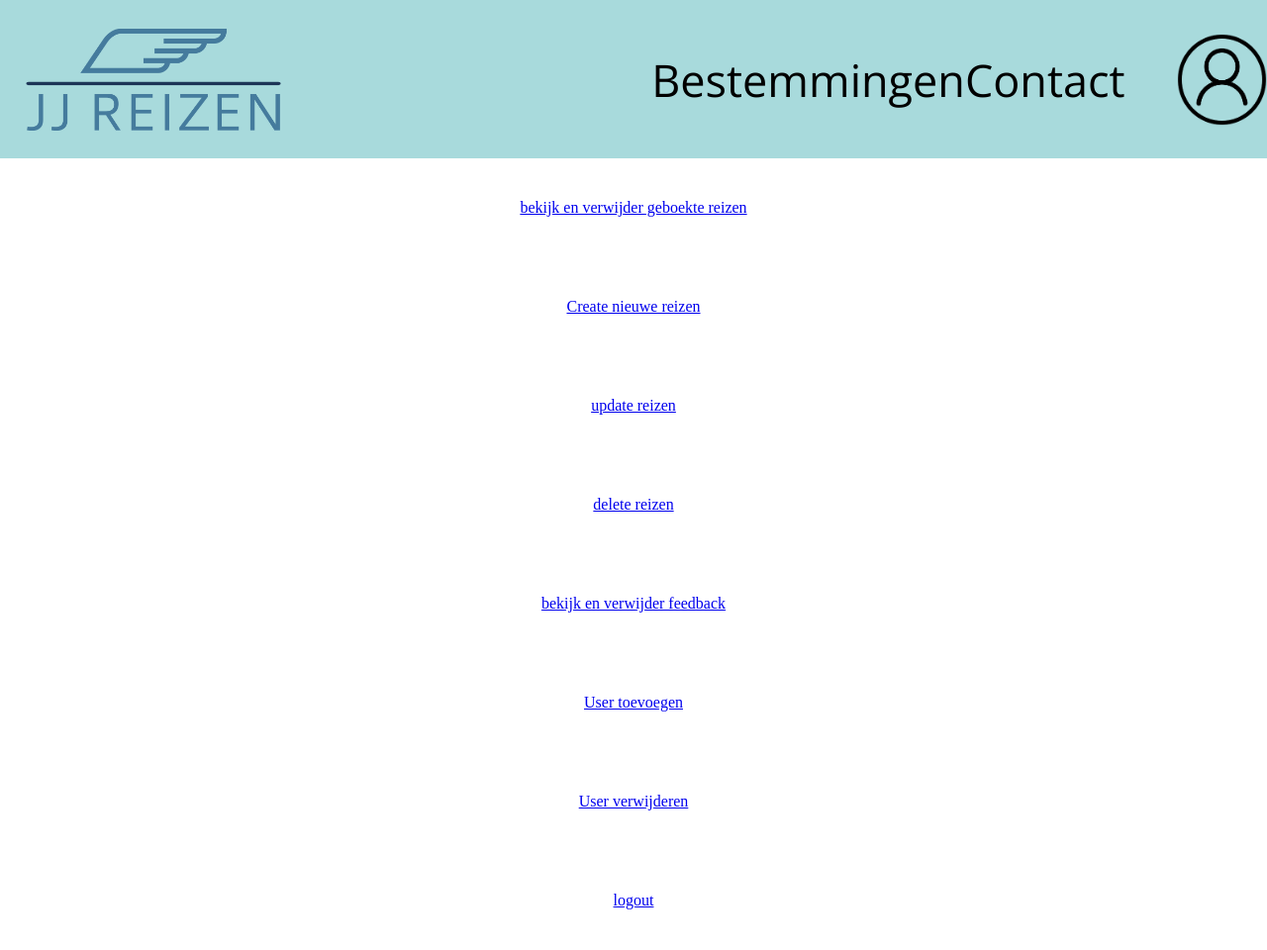
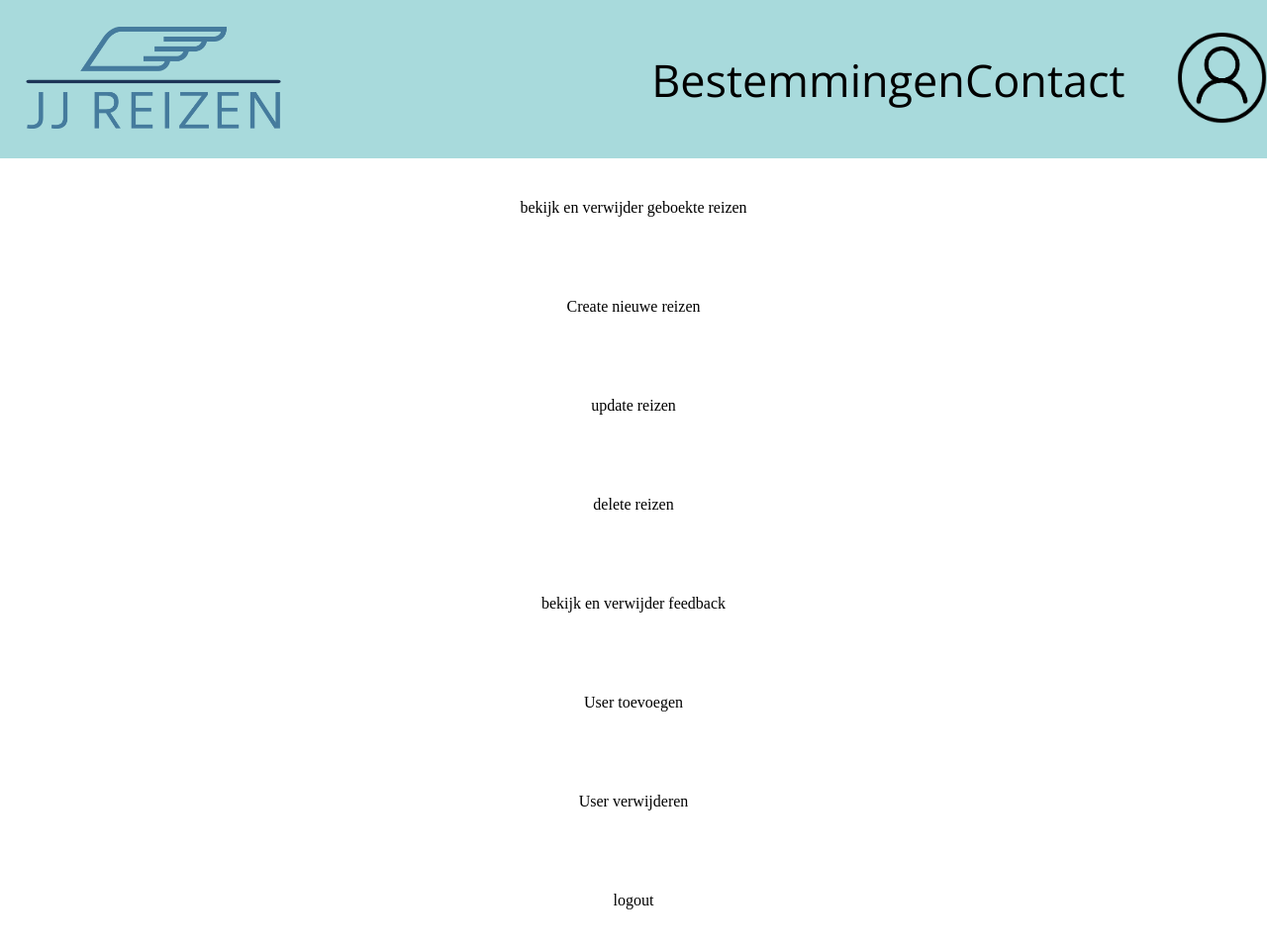
Before and after one commit to ineedausernamehelp/JJ-Reizen, a PHP site: page /adminPanel.php in a window 1280 px wide. Shown: the whole page at 99% size. Run offline with PHP 8.4, Linux system fonts and the light colour scheme; a user stored in the database is signed in.

Commit message:
links er in gezet

```diff
--- a/comp/footer.php
+++ b/comp/footer.php
@@ -12,7 +12,7 @@
                     <p class="footer-tekst">JJ-reizenCS@JJ-reizen.com</p>
                 </section>
                 <section class="klein-footer-block">
-                    <a href="policy" class="footer-tekst" id="policy" >our policies</a>
+                    <a href="polecy.php" class="footer-tekst" id="policy" >our policies</a>
                 </section>
                 <section class="klein-footer-block">
                     <img class="klein-footer-img-block" src="img/tele-logo.png" alt="">
--- a/comp/header.php
+++ b/comp/header.php
@@ -15,12 +15,12 @@
 
 <header>
     <nav>
-   <div class="image-logo" > <img src="img/logo.png" alt="logo" width="258" height="103" /></div>
+    <div class="image-logo" > <a href="index.php"><img src="img/logo.png" alt="logo" width="258" height="103" /></a></div>
    <div class="stijlblock"></div>
-   <div class="bestemmingen"><p> Bestemmingen</p> </div>
-   <div class="Contact"><p> Contact</p></div>
+   <div class="bestemmingen"><a href="Bestemmingen.php"><p> Bestemmingen</p></a> </div>
+   <div class="Contact"><a href="contact.php"><p> Contact</p></div>
 
-   <div class="image-inlog"><img src="img/personge.png" alt="logo" width="91" height="93" /></div>
+   <div class="image-inlog"><a href="login.php"><img src="img/personge.png" alt="logo" width="91" height="93" /></a></div>
 
     </nav>
 </header>
--- a/index.php
+++ b/index.php
@@ -2,7 +2,7 @@
 require_once('comp/header.php');
 ?>
 <div class="hooftblok">
-    <div class="onze-bestemingen"><p>Onze bestemmingen!!!</p></div>
+    <div class="onze-bestemingen"><a href="Bestemmingen.php"><p>Onze bestemmingen!!!</p></a></div>
     <div>
     </div>
 </div>
--- a/styling/style.css
+++ b/styling/style.css
@@ -1,6 +1,11 @@
 *{
     padding: 0;
     margin: 0;
+    color: black;
+
+}
+*:link{
+text-decoration: none;
 }
 nav{
     height: 20vh;
```
